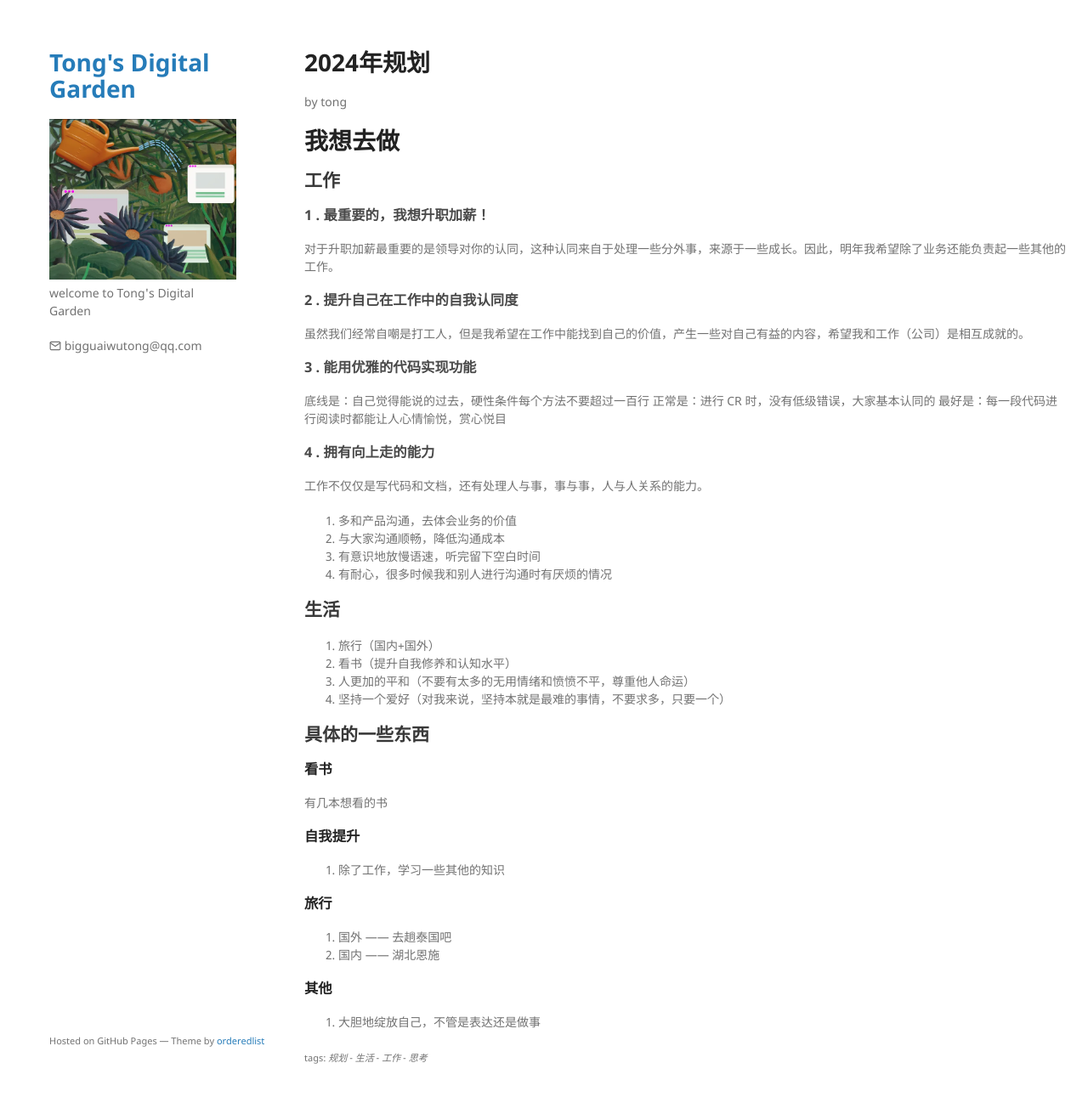
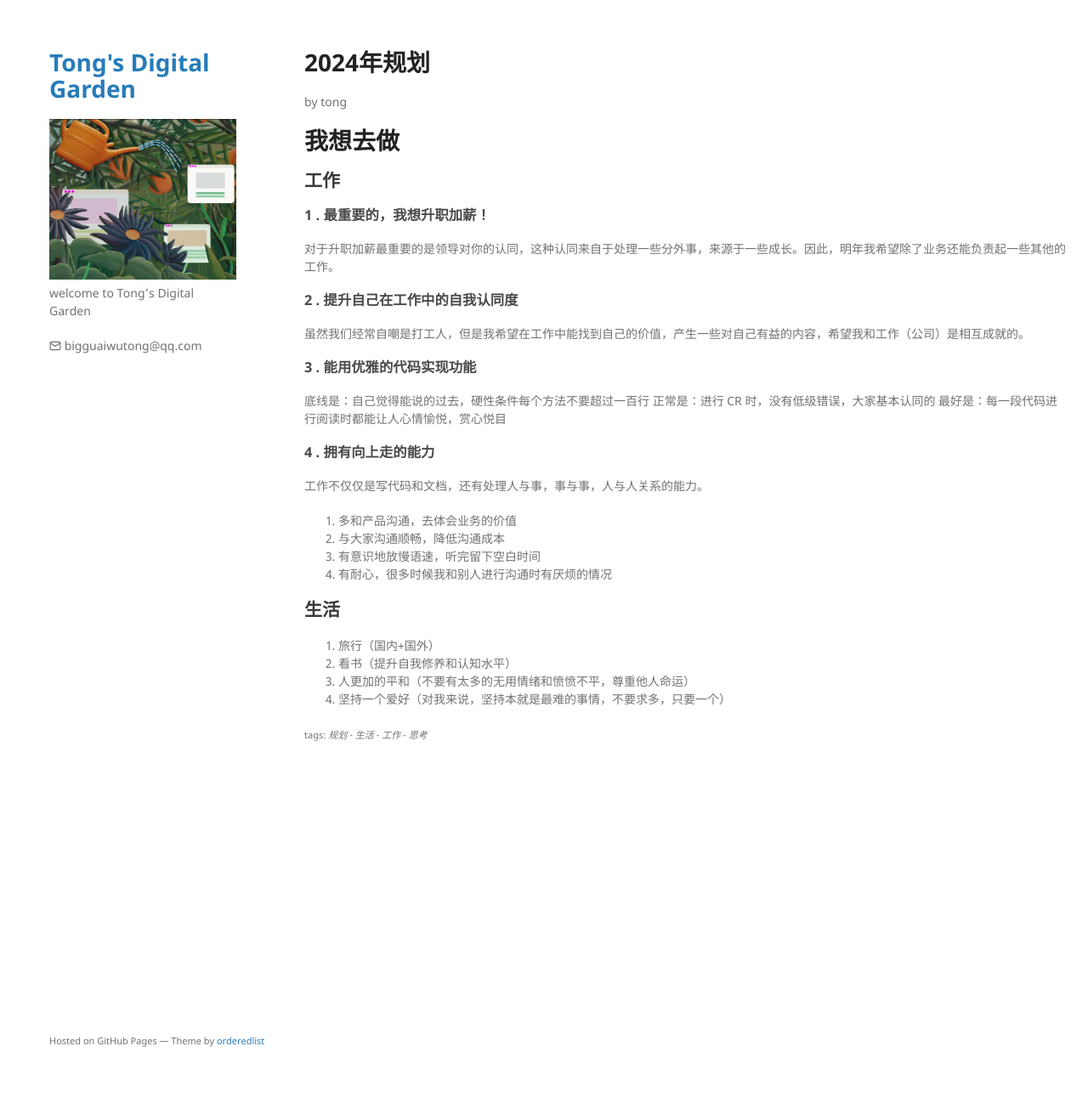
Before and after one commit to TongCodeSpace/TongCodeSpace.github.io, a Jekyll site: the page built from note/生活/期望/2024年规划.md, in a window 1280 px wide and 1304 px high. Shown: the top 1291 px of the window at 85% size. Built offline with Jekyll 4.4.1, drawn with Linux system fonts in a browser that asks for light colours; comment, search, counter and statistics services are not loaded.

Commit message:
vault backup: M .obsidian/workspace.json note/Aboutme.md note/复盘/阶段/2024上半年复盘.md note/想法/自我/三观.md note/生活/期望/2024年规划.md note/简历.md note/编程/编程相关文章汇总.md

```diff
--- a/note/生活/期望/2024年规划.md
+++ b/note/生活/期望/2024年规划.md
@@ -32,16 +32,3 @@ tags:
 2. 看书（提升自我修养和认知水平）
 3. 人更加的平和（不要有太多的无用情绪和愤愤不平，尊重他人命运）
 4. 坚持一个爱好（对我来说，坚持本就是最难的事情，不要求多，只要一个）
-
-## 具体的一些东西
-### **看书**
-有几本想看的书
-### **自我提升**
-1. 除了工作，学习一些其他的知识
-
-### **旅行**
-1. 国外 —— 去趟泰国吧
-2. 国内 —— 湖北恩施
-
-### **其他**
-1. 大胆地绽放自己，不管是表达还是做事
```
Also changed, not shown: note/Aboutme.md (+1 -3 lines), note/复盘/阶段/2024上半年复盘.md (+1 -2 lines), note/想法/自我/三观.md (+1 -1 lines), note/简历.md (+4 -0 lines), note/编程/编程相关文章汇总.md (+0 -3 lines), .obsidian/workspace.json.
